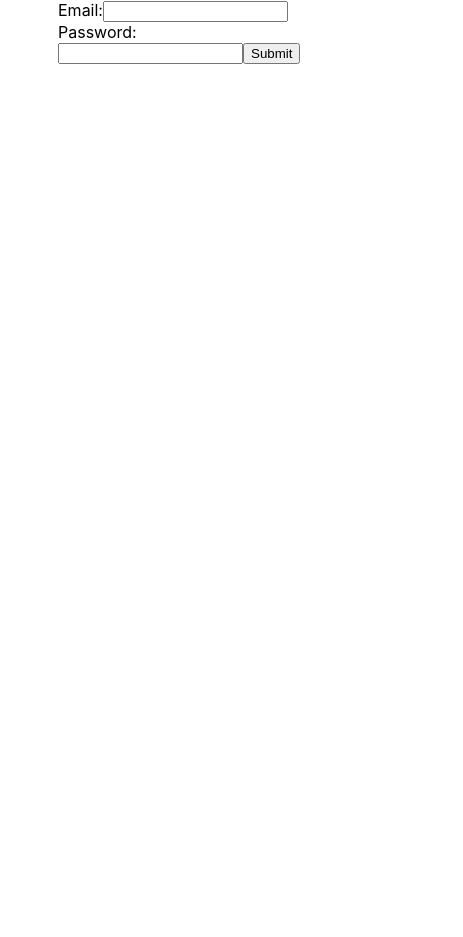
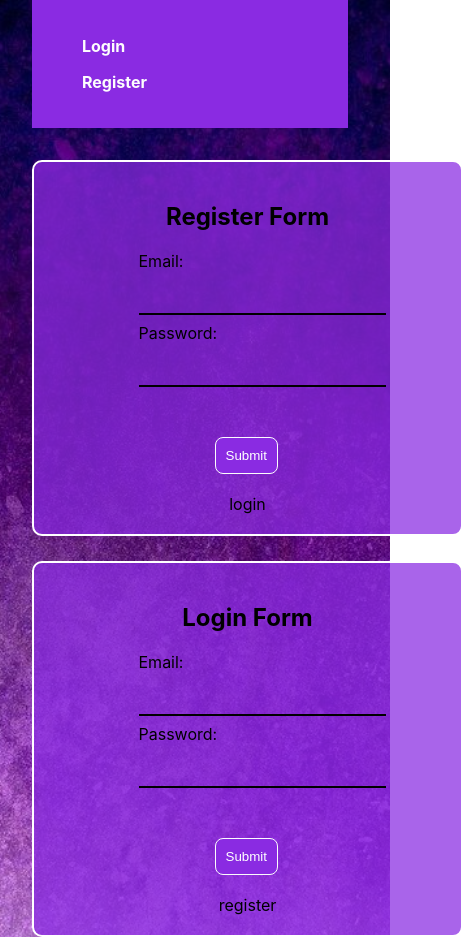
Before and after one commit to IvanBozveliev/nextjs-firebase-auth, a Next.js app: page / in a window 390 px wide. Shown: the whole page, 463 px wide, since content can reach past the window. Before the commit the page ends 844 px from the top, so only its background shows below. Built offline with nearby package versions, Linux system fonts and the light colour scheme.

Commit message:
create navbar, login and register logic plus css

```diff
--- /dev/null
+++ b/components/Navbar.js
@@ -0,0 +1,21 @@
+import styles from '../styles/Navbar.module.css';
+import Link from 'next/link';
+
+export const NavBar = () => {
+    return (
+        <div className={styles.headerContent}>
+            <div className='webTitle'>
+                <p><Link href='/login' >Login</Link></p>
+                <p><Link href='/register' >Register</Link></p>
+                <nav className='navigationHeader'>
+
+                    {/* {isAuth ? loggedInUser() : loggedOutUser()} */}
+
+                </nav>
+
+            </div>
+
+
+        </div>
+    )
+}
--- a/pages/index.js
+++ b/pages/index.js
@@ -1,20 +1,28 @@
 import Head from 'next/head'
 import Image from 'next/image'
 import { Register } from './register';
+import { Login } from './login';
+import { NavBar } from '../components/Navbar';
 
 import styles from '../styles/Home.module.css'
 
 export default function Home() {
   return (
+
     <div className={styles.container}>
+
+
+      <NavBar />
+
       <Register />
+      <Login />
     </div>
     // <div className={styles.container}>
-    //   <Head>
-    //     <title>Create Next App</title>
-    //     <meta name="description" content="Generated by create next app" />
-    //     <link rel="icon" href="/favicon.ico" />
-    //   </Head>
+    // <Head>
+    //   <title>Create Next App</title>
+    //   <meta name="description" content="Generated by create next app" />
+    //   <link rel="icon" href="/favicon.ico" />
+    // </Head>
 
     //   <main className={styles.main}>
     //     <h1 className={styles.title}>
--- a/pages/login.js
+++ b/pages/login.js
@@ -1 +1,23 @@
-import styles from '../styles/Login.module.css'
+import styles from '../styles/Register.module.css';
+import Link from 'next/link';
+export const Login = () => {
+
+    function loginHandler() {
+        console.log('work')
+    }
+
+    return (
+        <div className={styles.registerContent}>
+            <h2>Login Form</h2>
+            <form method='POST' id={styles.registerForm} onSubmit={loginHandler}>
+                <label htmlFor='inputText'>Email:</label>
+                <input type='text' id={styles.textField} name='email' />
+                <label htmlFor='inputPass'>Password:</label>
+                <input type='password' name='password' id={styles.textField} />
+                <input type='submit' id={styles.submitBtn} value='Submit' />
+            </form>
+            <Link href='/register.js'><a>register</a></Link>
+        </div>
+
+    )
+}
--- a/pages/register.js
+++ b/pages/register.js
@@ -1,5 +1,6 @@
 import { useState } from 'react';
 import styles from '../styles/Register.module.css';
+import Link from 'next/link';
 
 export const Register = () => {
 
@@ -8,12 +9,17 @@ export const Register = () => {
     }
 
     return (
-        <form method='POST' id={styles.registerForm} onSubmit={registerHandler}>
-            <label htmlFor='inputText'>Email:</label>
-            <input type='text' name='email' id='inputText' />
-            <label htmlFor='inputPass'>Password:</label>
-            <input type='password' name='password' id='inputPass' />
-            <input type='submit' id='submitBtn' value='Submit' />
-        </form>
+        <div className={styles.registerContent}>
+            <h2>Register Form</h2>
+            <form method='POST' id={styles.registerForm} onSubmit={registerHandler}>
+                <label htmlFor='inputText'>Email:</label>
+                <input type='text' id={styles.textField} name='email' />
+                <label htmlFor='inputPass'>Password:</label>
+                <input type='password' name='password' id={styles.textField} />
+                <input type='submit' id={styles.submitBtn} value='Submit' />
+            </form>
+            <Link href='/login'><a>login</a></Link>
+        </div>
+
     )
 }
--- a/styles/Home.module.css
+++ b/styles/Home.module.css
@@ -1,5 +1,13 @@
 .container {
   padding: 0 2rem;
+
+  background-image: url('../public/purple.jpg');
+  height: 100%;
+
+
+  background-position: center;
+  background-repeat: no-repeat;
+  background-size: cover;
 }
 
 .main {
--- /dev/null
+++ b/styles/Navbar.module.css
@@ -0,0 +1,66 @@
+.headerContent {
+    margin: auto;
+    width: 97%;
+    float: left;
+    font-weight: bold;
+    padding: 20px;
+    background-color: blueviolet;
+    margin-bottom: 32px;
+}
+
+
+.headerContent a {
+    color: rgb(253, 253, 253);
+    text-decoration: none;
+    padding: 30px;
+}
+
+.headerContent a:hover {
+    color: rgb(253, 253, 253);
+    text-decoration: underline;
+    padding: 30px;
+    background-color: rgb(86, 21, 148);
+}
+
+.webTitle {
+    display: flex;
+    justify-content: space-between;
+}
+
+.webTitle>p {
+    margin-top: 0px;
+    font-size: 20px;
+    color: rgb(253, 253, 253);
+    margin-left: 22px;
+    font-family: cursive;
+}
+
+#weclome-user {
+    float: left;
+    margin-top: 30px;
+    font-size: 16px;
+    text-decoration: underline
+}
+
+.navigationHeader {
+    display: flex;
+    flex-wrap: wrap;
+}
+
+@media only screen and (max-width: 1025px) {
+    .headerContent {
+        margin: auto;
+        width: 97%;
+        float: left;
+        font-weight: bold;
+        padding: 20px;
+        background-color: blueviolet;
+        margin-bottom: 32px;
+    }
+
+    .webTitle {
+        display: flex;
+        flex-wrap: wrap;
+    }
+
+}
--- a/styles/Register.module.css
+++ b/styles/Register.module.css
@@ -18,10 +18,11 @@
 
 
 #registerForm {
-    /* display: block; */
+    display: inline-block;
     margin: auto;
     padding-right: 50px;
     padding-left: 26px;
+
 }
 
 #submitBtn {
@@ -29,7 +30,7 @@
     box-sizing: border-box;
     background-color: rgb(138 43 226);
     color: white;
-    margin-left: 26px;
+    margin-left: 76px;
     margin-top: 42px;
     padding: 10px;
     cursor: pointer;
@@ -43,7 +44,7 @@
     box-sizing: border-box;
     background-color: rgb(34, 34, 34);
     color: white;
-    margin-left: 26px;
+    margin-left: 76px;
     margin-top: 42px;
     padding: 10px;
     cursor: pointer;
@@ -51,3 +52,18 @@
     border-radius: 8px;
     border: 1px solid rgb(252, 252, 252);
 }
+
+#textField {
+
+
+    color: rgb(255, 255, 255);
+    font-size: 16px;
+    /* background-color: blueviolet; */
+    background-color: #892be200;
+    padding: 8px 20px;
+    margin: 8px 0;
+    box-sizing: border-box;
+    border: none;
+    border-bottom: 2px solid black;
+
+}
```
Also changed, not shown: public/purple.jpg (added).
